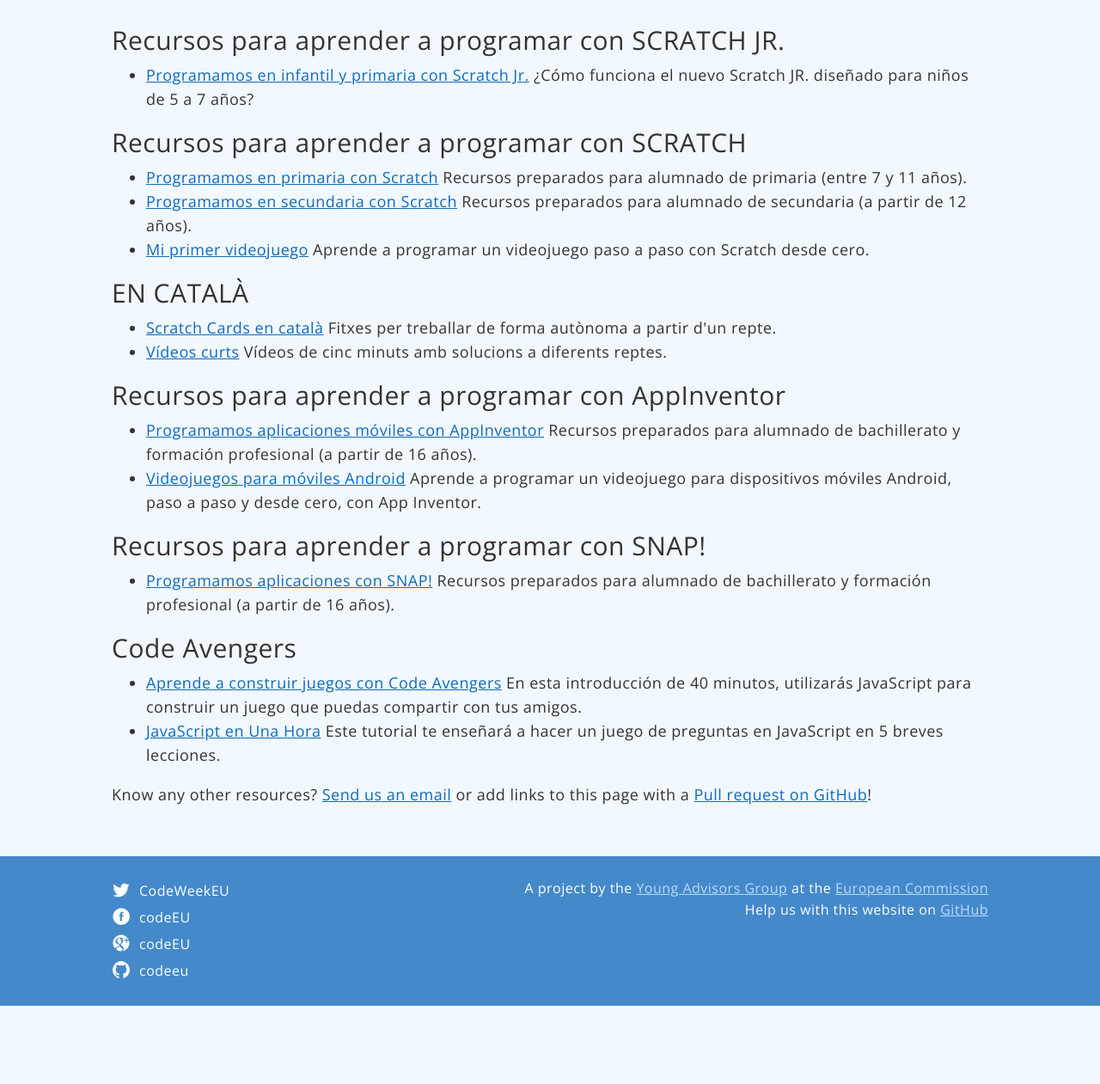
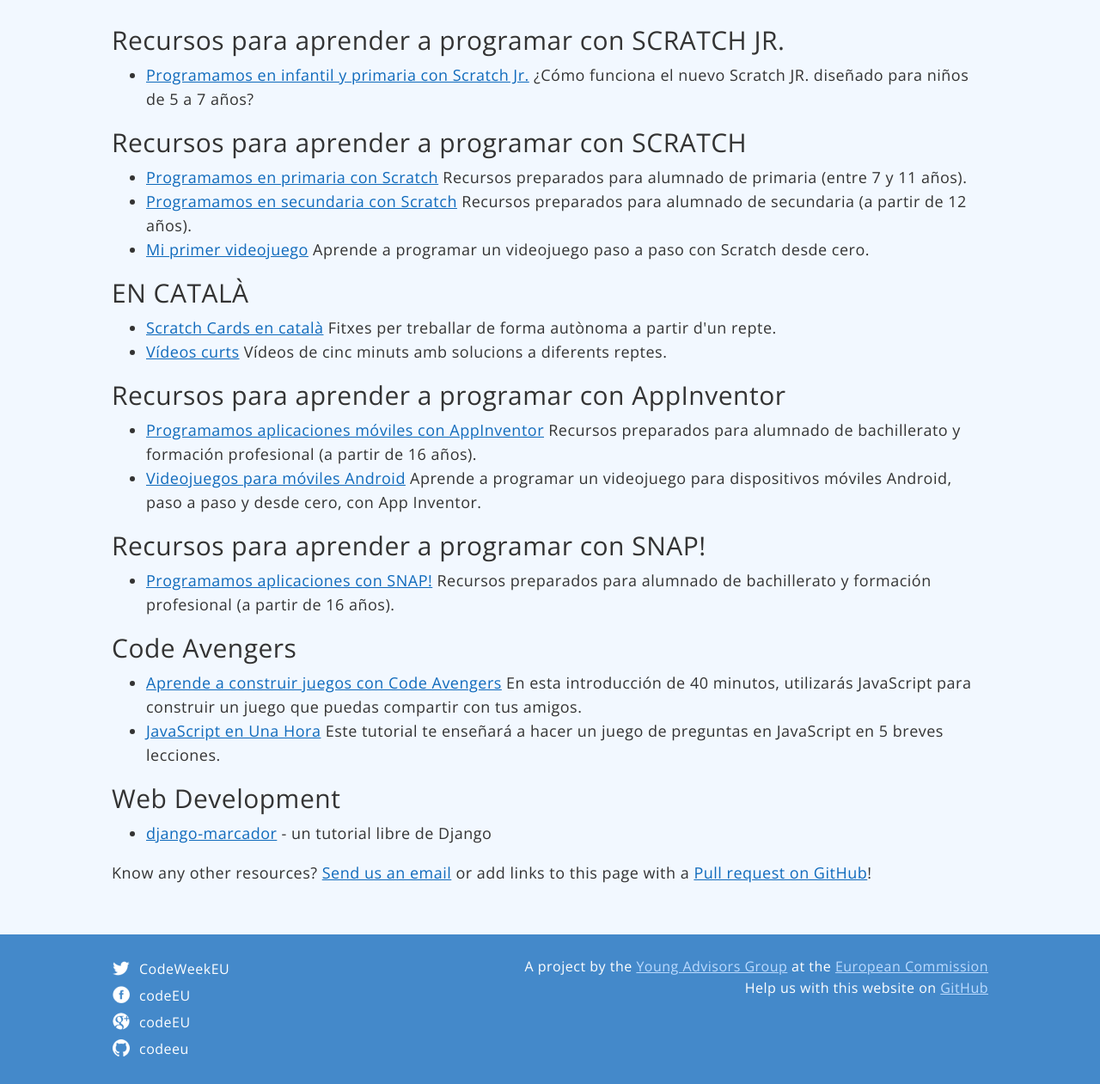
Before and after one commit to codeeu/codeeu.github.io, a Jekyll site: the page built from resources/spain/index.html, in a window 1280 px wide, cut to the strip 167-1428 px from the top of the page. Shown: the whole strip at 86% size. Built offline with Jekyll 4.4.1, drawn with Linux system fonts in a browser that asks for light colours; nearby versions of some CDN libraries; Markdown is read by kramdown in place of the engine named in the settings; before the commit the page ends 1337 px from its top, so only the background shows below that.

Commit message:
Added django-marcador tutorial

```diff
--- a/resources/austria/index.html
+++ b/resources/austria/index.html
@@ -32,6 +32,7 @@
     <li><a href="https://curah.microsoft.com/196937/kostenlose-onlinetrainings-zum-hineinschnuppern-level-100-für-entwickler-ger">Kostenlose deutschsprachige Onlinetrainings zum Hineinschnuppern (Level 100) für Entwickler</a></li>
     <li><a href="https://curah.microsoft.com/196281/kostenlose-onlinetrainings-zum-hineinschnuppern-level-100-f%c3%bcr-entwickler-en">Kostenlose englischsprachige Onlinetrainings zum Hineinschnuppern (Level 100) für Entwickler</a></li>
     <li><a href="http://www.drupal-austria.at/drupal-wissen-drupal-howto-drupal-links-und-co">Drupal Austria - Drupal Resources List</a> – some Drupal related resources collected by @drupalAT.</li>
+    <li><a href="http://django-marcador.keimlink.de/de/">django-marcador</a> - ein freies Django Tutorial für Einsteiger</li>
   </ul>
 
   <h3>Game developers</h3>
--- a/resources/germany/index.html
+++ b/resources/germany/index.html
@@ -16,6 +16,7 @@
 	<li><a href="http://jeder-kann-programmieren.de/">Jeder kann Programmieren</a> - Hier entsteht eine riesige online Plattform, die Coding anhand von Tutorials spielerisch vermitteln will und deutsche Linksammlungen aufbaut.</li>
 
 	<li><a href="https://www.allcancode.com/">Allcancode</a> - dieses Computspiel führt euch ans Programmieren heran - in den nächsten Tagen gibt es eine deutsche Version!</li>
+    <li><a href="http://django-marcador.keimlink.de/de/">django-marcador</a> - ein freies Django Tutorial für Einsteiger</li>
   </ul>
 
   <p>Know any other resources? <a href="mailto:{{site.contact.email}}">Send us an email</a> or add links to this page with a <a href="https://github.com/codeeu/codeeu.github.io">Pull request on GitHub</a>!</p>
--- a/resources/spain/index.html
+++ b/resources/spain/index.html
@@ -37,5 +37,10 @@
   <li><a href="http://www.codeavengers.com/javascript/9?l=es">JavaScript en Una Hora</a> Este tutorial te enseñará a hacer un juego de preguntas en JavaScript  en 5 breves lecciones.</li>
 </ul>
 
+<h2>Web Development</h2>
+<ul>
+  <li><a href="http://django-marcador.keimlink.de/es/">django-marcador</a> - un tutorial libre de Django</li>
+</ul>
+
 
 <p>Know any other resources? <a href="mailto:{{site.contact.email}}">Send us an email</a> or add links to this page with a <a href="https://github.com/codeeu/codeeu.github.io">Pull request on GitHub</a>!</p>
--- a/resources/switzerland/index.html
+++ b/resources/switzerland/index.html
@@ -9,6 +9,7 @@
 		<li><a href="http://jeder-kann-programmieren.de">Jeder kann Programmieren</a> - Eine riesige online Plattform die Coding anhand von Tutorials spielerisch vermitteln will und deutsche Linksammlungen aufbaut.</li>
 		<li><a href="http://railsgirls.ch">Rails Girls Switzerland</a> Bei einem zweitägigen, kostenlosen Programmierworkshop für Mädchen und junge Frauen tauchen wir ein in die magische Welt von Ruby on Rails</li>
 		<li><a href="http://www.allcancode.com">Run Marco!</a> Spiel mit Marco und lern Programmieren!</li>
+	<li><a href="http://django-marcador.keimlink.de/de/">django-marcador</a> - ein freies Django Tutorial für Einsteiger</li>
 	</ul>
 
 	<h3>French</h3>
--- a/resources/united_kingdom/index.html
+++ b/resources/united_kingdom/index.html
@@ -9,6 +9,7 @@
 		<li><a href="http://codekingdoms.com">Code Kingdoms</a>: Code Kingdoms teaches Computer Science and programming in a way that’s fun for kids. The kids design their own game levels using real JavaScript code, which they can then share and challenge friends with.</li>
 		<li><a href="http://www.slideshare.net/yallsop/algorithms-ks">Algorithms KS1 &amp; KS2</a>: Unplugged activity ideas for teaching children about algorithms.</li>
 		<li><a href="http://raychambers.wordpress.com/touch-develop-scheme-of-work-2-2/">Touch Develop – Scheme Of Work</a>: Python to Touch Develop great resources for teaching programming concepts.</li>
+		<li><a href="http://django-marcador.keimlink.de/en/">django-marcador</a> - a free Django tutorial</li>
 	</ul>
 
 	<h3>Scratch</h3>
```
